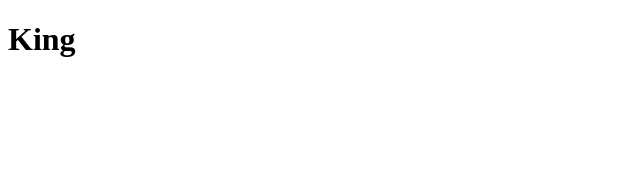
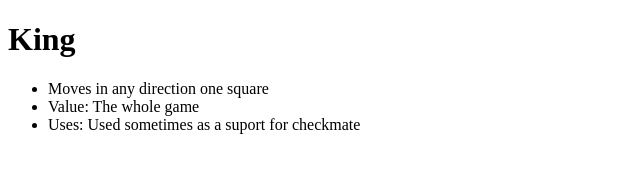
Before and after one commit to layght/hack-club-website, a plain HTML site: page king.html in a window 1280 px wide. Shown: the whole page, without its empty margins (0-640 px from the left). Drawn offline with Linux system fonts and the light colour scheme.

Commit message:
Added king description

```diff
--- a/king.html
+++ b/king.html
@@ -7,5 +7,10 @@
 </head>
 <body>
     <h1>King</h1>
+    <ul>
+        <li>Moves in any direction one square</li>
+        <li>Value: The whole game</li>
+        <li>Uses: Used sometimes as a suport for checkmate</li>
+    </ul>
 </body>
 </html>
```
